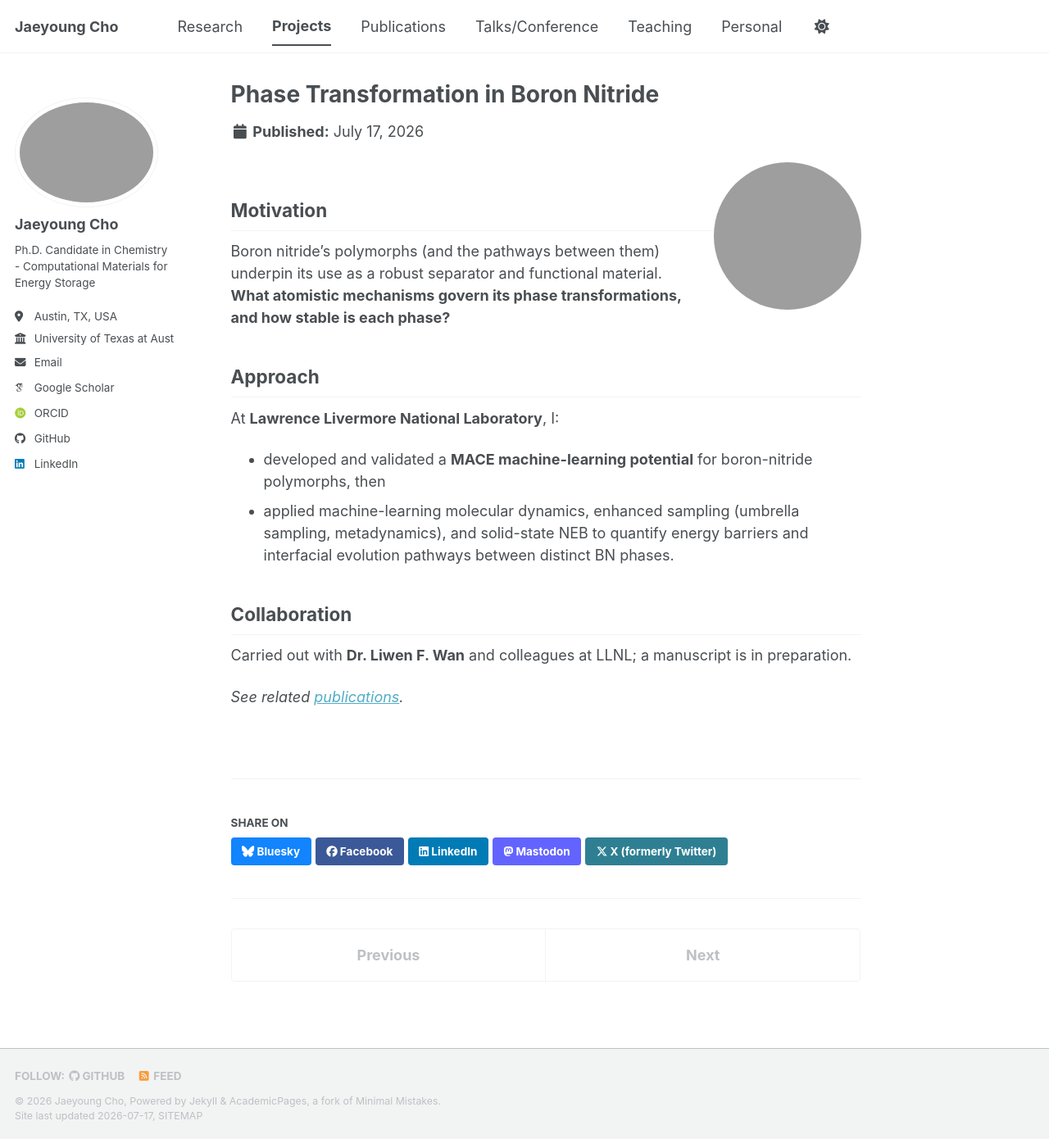
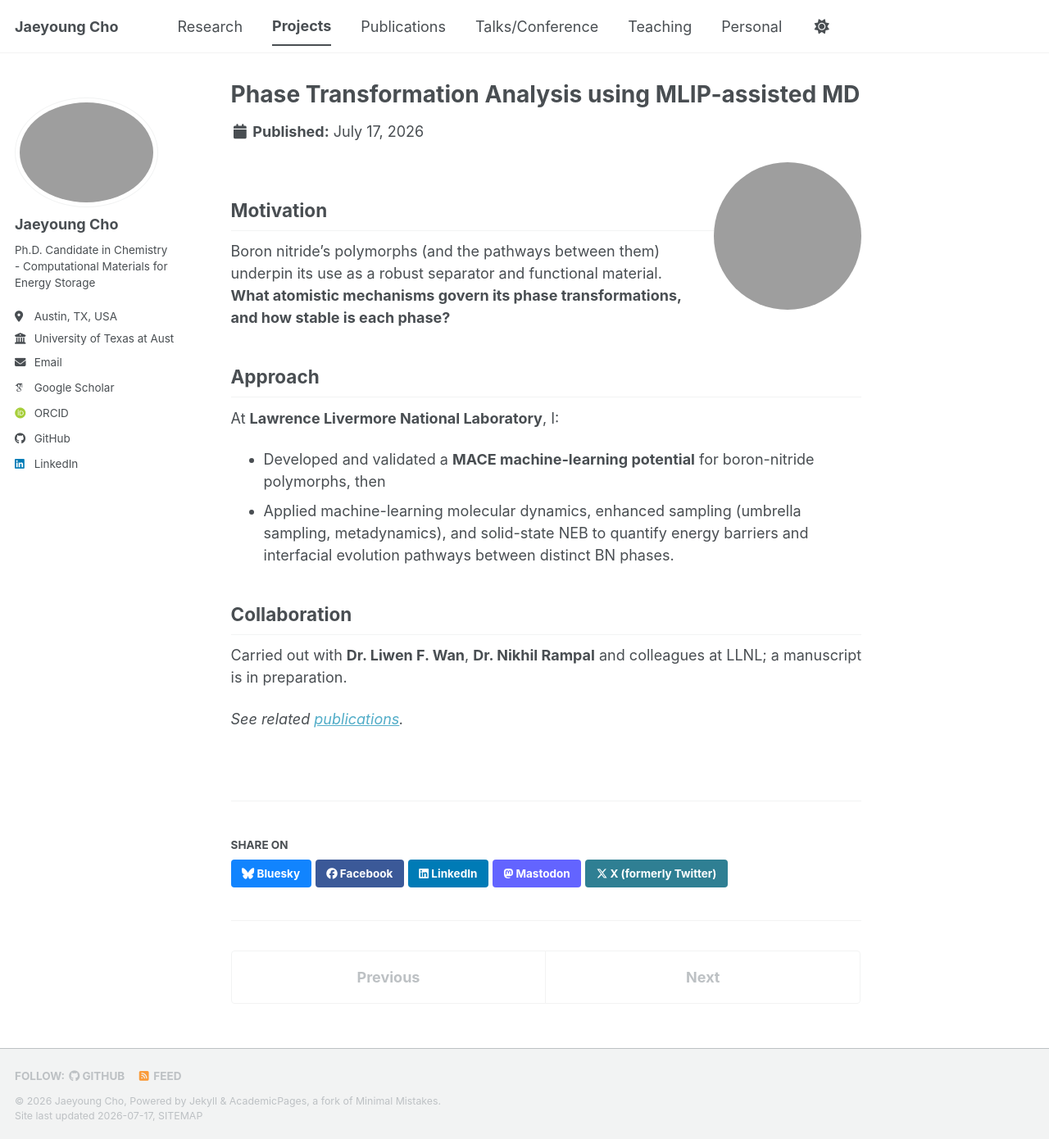
Before and after one commit to jycho5758/jycho5758.github.io, a Jekyll site: the page built from _portfolio/project-3-boron-nitride-phase-transformation.md, in a window 1280 px wide and 1390 px high. Shown: the whole window at 82% size. Built offline with Jekyll 4.4.1, drawn with Linux system fonts in a browser that asks for light colours; some web fonts are replaced; a script bundle is joined from its source files by our own code; library files that are not in the unit come from our copies; grey boxes are pictures that could not be loaded.

Commit message:
Update project-3-boron-nitride-phase-transformation.md

```diff
--- a/_portfolio/project-3-boron-nitride-phase-transformation.md
+++ b/_portfolio/project-3-boron-nitride-phase-transformation.md
@@ -1,5 +1,5 @@
 ---
-title: "Phase Transformation in Boron Nitride"
+title: "Phase Transformation Analysis using MLIP-assisted MD"
 excerpt: "Large-scale machine-learning molecular dynamics to map phase-transformation pathways and stability in boron nitride."
 collection: portfolio
 header:
@@ -17,14 +17,14 @@ phase transformations, and how stable is each phase?**
 ## Approach
 At **Lawrence Livermore National Laboratory**, I:
 
-- developed and validated a **MACE machine-learning potential** for boron-nitride
+- Developed and validated a **MACE machine-learning potential** for boron-nitride
   polymorphs, then
-- applied machine-learning molecular dynamics, enhanced sampling (umbrella
+- Applied machine-learning molecular dynamics, enhanced sampling (umbrella
   sampling, metadynamics), and solid-state NEB to quantify energy barriers and
   interfacial evolution pathways between distinct BN phases.
 
 ## Collaboration
-Carried out with **Dr. Liwen F. Wan** and colleagues at LLNL; a manuscript is in
+Carried out with **Dr. Liwen F. Wan**, **Dr. Nikhil Rampal** and colleagues at LLNL; a manuscript is in
 preparation.
 
 *See related [publications](/publications/).*
```
